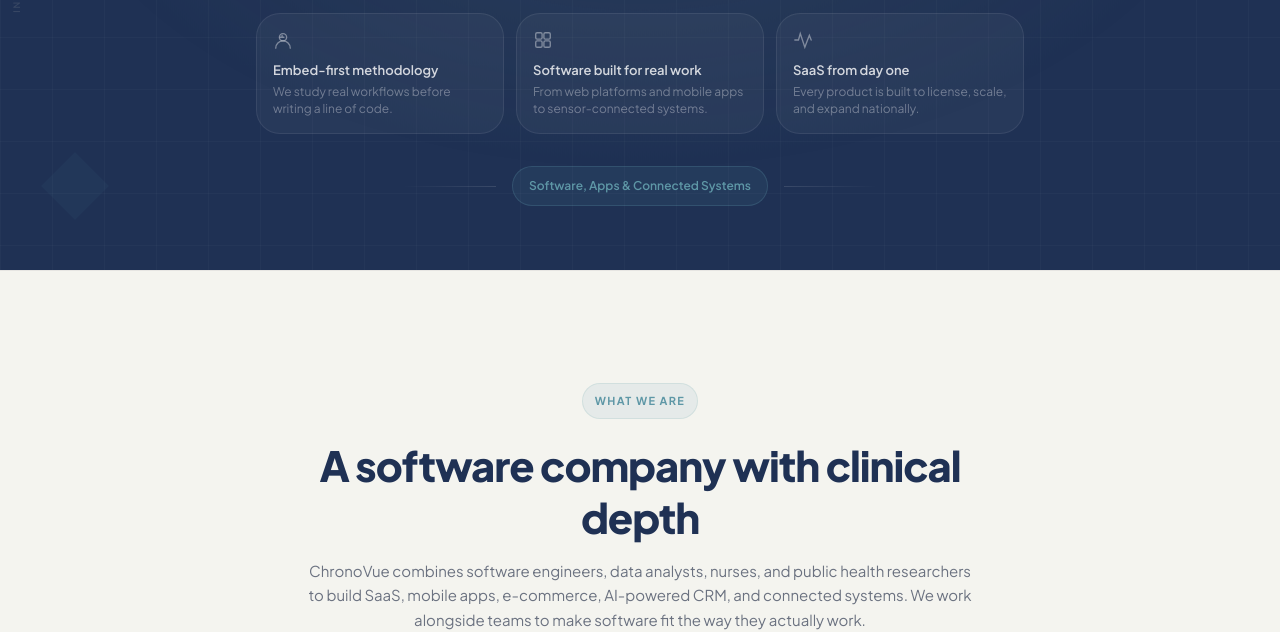
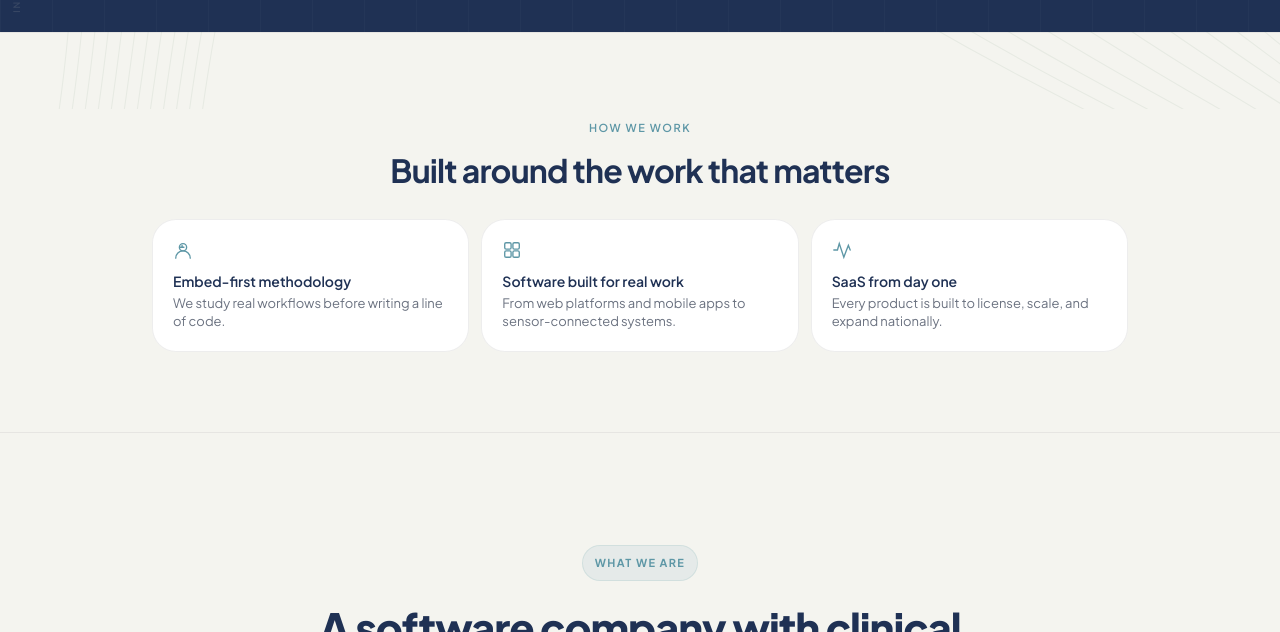
Before and after one commit to Ka1zen23/ChronoVue_website, an Astro site in the folder frontend/: page / in a window 1280 px wide. Shown: the part 691-1323 px from the top of the page. Built offline with nearby package versions, Linux system fonts and the light colour scheme; Astro itself is replaced by a stand-in of ours.

Commit message:
split “How we work” into its own section after the hero, so the heiight doesn't get affected

```diff
--- a/frontend/src/components/Hero.jsx
+++ b/frontend/src/components/Hero.jsx
@@ -1,41 +1,6 @@
 import { useEffect, useState } from 'react';
 
 const heroTerms = ['SaaS', 'Mobile Apps', 'E-commerce', 'AI CRM', 'Sensor Systems'];
-
-const pillars = [
-  {
-    icon: (
-      <svg viewBox="0 0 22 22" fill="none" stroke="currentColor" strokeWidth="1.5" strokeLinecap="round" strokeLinejoin="round" className="w-5 h-5">
-        <circle cx="11" cy="8" r="4"/>
-        <path d="M3 20c0-4.42 3.58-8 8-8s8 3.58 8 8"/>
-        <path d="M8 8h2v-2M10 6v2h2" />
-      </svg>
-    ),
-    label: 'Embed-first methodology',
-    sub: 'We study real workflows before writing a line of code.',
-  },
-  {
-    icon: (
-      <svg viewBox="0 0 22 22" fill="none" stroke="currentColor" strokeWidth="1.5" strokeLinecap="round" strokeLinejoin="round" className="w-5 h-5">
-        <rect x="3" y="3" width="7" height="7" rx="1.5"/>
-        <rect x="12" y="3" width="7" height="7" rx="1.5"/>
-        <rect x="3" y="12" width="7" height="7" rx="1.5"/>
-        <rect x="12" y="12" width="7" height="7" rx="1.5"/>
-      </svg>
-    ),
-    label: 'Software built for real work',
-    sub: 'From web platforms and mobile apps to sensor-connected systems.',
-  },
-  {
-    icon: (
-      <svg viewBox="0 0 22 22" fill="none" stroke="currentColor" strokeWidth="1.5" strokeLinecap="round" className="w-5 h-5">
-        <path d="M2 11h4l2-7 5 15 3-8 2-5 2 5"/>
-      </svg>
-    ),
-    label: 'SaaS from day one',
-    sub: 'Every product is built to license, scale, and expand nationally.',
-  },
-];
 
 export default function Hero() {
   const [term, setTerm] = useState('SaaS');
@@ -116,7 +81,7 @@ export default function Hero() {
         >
           We build{' '}
           <span
-            className="inline-block whitespace-nowrap text-left gradient-text"
+            className="inline-block w-[10ch] sm:w-[14ch] whitespace-nowrap text-left gradient-text"
             aria-label="SaaS, mobile apps, e-commerce, AI CRM, and sensor systems"
           >
             <span aria-hidden="true">{term}</span>
@@ -135,7 +100,7 @@ export default function Hero() {
         </p>
 
         {/* CTAs */}
-        <div data-reveal className="flex flex-wrap justify-center gap-3 mb-20">
+        <div data-reveal className="flex flex-wrap justify-center gap-3">
           <a
             href="#case-study"
             data-magnetic="0.2"
@@ -154,38 +119,6 @@ export default function Hero() {
           </a>
         </div>
 
-        {/* Three pillars */}
-        <div id="problem">
-          <p
-            data-reveal
-            className="text-[11px] font-semibold uppercase tracking-[0.14em] text-white/30 mb-5"
-          >
-            How we work
-          </p>
-          <div data-stagger className="grid grid-cols-1 md:grid-cols-3 gap-3 max-w-3xl mx-auto mb-8">
-            {pillars.map(p => (
-              <div
-                key={p.label}
-                data-reveal
-                className="bg-white/[0.04] border border-white/[0.08] rounded-xl p-4 text-left
-                  hover:bg-white/[0.07] hover:border-white/[0.15] transition-all"
-              >
-                <div className="text-white/40 mb-3">{p.icon}</div>
-                <div className="text-[13px] font-semibold text-white/80 mb-1 leading-snug">{p.label}</div>
-                <div className="text-[12px] text-white/35 leading-snug">{p.sub}</div>
-              </div>
-            ))}
-          </div>
-
-          <div data-reveal className="flex items-center gap-4 justify-center mb-0">
-            <div className="h-px flex-1 max-w-24 bg-gradient-to-r from-transparent to-white/[0.12]" />
-            <span className="text-[12px] font-semibold text-brand-teal border border-brand-teal/25
-              bg-brand-teal/10 px-4 py-1.5 rounded-full">
-              Software, Apps & Connected Systems
-            </span>
-            <div className="h-px flex-1 max-w-24 bg-gradient-to-l from-transparent to-white/[0.12]" />
-          </div>
-        </div>
       </div>
 
     </section>
--- /dev/null
+++ b/frontend/src/components/HowWeWork.jsx
@@ -0,0 +1,70 @@
+const pillars = [
+  {
+    icon: (
+      <svg viewBox="0 0 22 22" fill="none" stroke="currentColor" strokeWidth="1.5" strokeLinecap="round" strokeLinejoin="round" className="w-5 h-5">
+        <circle cx="11" cy="8" r="4" />
+        <path d="M3 20c0-4.42 3.58-8 8-8s8 3.58 8 8" />
+        <path d="M8 8h2v-2M10 6v2h2" />
+      </svg>
+    ),
+    label: 'Embed-first methodology',
+    sub: 'We study real workflows before writing a line of code.',
+  },
+  {
+    icon: (
+      <svg viewBox="0 0 22 22" fill="none" stroke="currentColor" strokeWidth="1.5" strokeLinecap="round" strokeLinejoin="round" className="w-5 h-5">
+        <rect x="3" y="3" width="7" height="7" rx="1.5" />
+        <rect x="12" y="3" width="7" height="7" rx="1.5" />
+        <rect x="3" y="12" width="7" height="7" rx="1.5" />
+        <rect x="12" y="12" width="7" height="7" rx="1.5" />
+      </svg>
+    ),
+    label: 'Software built for real work',
+    sub: 'From web platforms and mobile apps to sensor-connected systems.',
+  },
+  {
+    icon: (
+      <svg viewBox="0 0 22 22" fill="none" stroke="currentColor" strokeWidth="1.5" strokeLinecap="round" className="w-5 h-5">
+        <path d="M2 11h4l2-7 5 15 3-8 2-5 2 5" />
+      </svg>
+    ),
+    label: 'SaaS from day one',
+    sub: 'Every product is built to license, scale, and expand nationally.',
+  },
+];
+
+export default function HowWeWork() {
+  return (
+    <section id="problem" className="section-light border-t border-black/[0.06] py-16 md:py-20">
+      <div className="max-w-5xl mx-auto px-6">
+        <div data-reveal className="text-center mb-8">
+          <span className="text-[11px] font-semibold uppercase tracking-[0.14em] text-brand-teal">
+            How we work
+          </span>
+          <h2 className="mt-3 text-[clamp(1.5rem,3vw,2rem)] font-display font-bold tracking-tight text-brand-navy dark:text-white">
+            Built around the work that matters
+          </h2>
+        </div>
+
+        <div data-stagger className="grid grid-cols-1 md:grid-cols-3 gap-3">
+          {pillars.map((pillar) => (
+            <article
+              key={pillar.label}
+              data-reveal
+              className="rounded-xl border border-black/[0.07] dark:border-white/[0.09] bg-white dark:bg-brand-navy-mid p-5
+                hover:shadow-md transition-all"
+            >
+              <div className="text-brand-teal mb-3">{pillar.icon}</div>
+              <h3 className="text-[14px] font-semibold text-brand-navy dark:text-white mb-1 leading-snug">
+                {pillar.label}
+              </h3>
+              <p className="text-[13px] text-gray-500 dark:text-white/50 leading-snug">
+                {pillar.sub}
+              </p>
+            </article>
+          ))}
+        </div>
+      </div>
+    </section>
+  );
+}
--- a/frontend/src/pages/index.astro
+++ b/frontend/src/pages/index.astro
@@ -2,6 +2,7 @@
 import BaseLayout from '../layouts/BaseLayout.astro';
 import Navbar from '../components/Navbar';
 import Hero from '../components/Hero';
+import HowWeWork from '../components/HowWeWork';
 import AboutUs from '../components/AboutUs';
 import FlowTeaser from '../components/FlowTeaser';
 import Impact from '../components/Impact';
@@ -19,6 +20,7 @@ import PullToRefresh from '../components/PullToRefresh';
   <Navbar client:load />
   <main>
     <Hero client:load />
+    <HowWeWork />
     <AboutUs />
     <FlowTeaser />
     <Impact client:visible />
```
